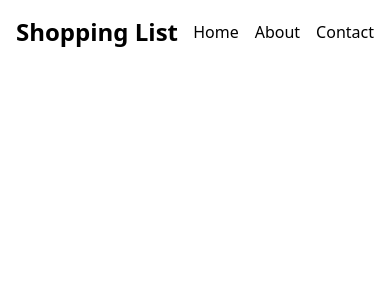
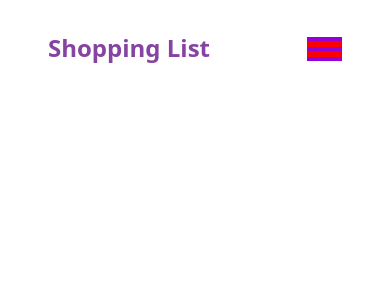
Before and after one commit to Mirwais01/shopping-list, a React (Create React App) app: page / in a window 390 px wide. Shown: the top 300 px of the page. Built offline with nearby package versions, Linux system fonts and the light colour scheme.

Commit message:
hamburger icon

```diff
--- a/public/index.html
+++ b/public/index.html
@@ -24,7 +24,7 @@
       work correctly both with client-side routing and a non-root public URL.
       Learn how to configure a non-root public URL by running `npm run build`.
     -->
-    <title>React App</title>
+    <title>Shopping List</title>
   </head>
   <body>
     <noscript>You need to enable JavaScript to run this app.</noscript>
--- /dev/null
+++ b/src/App.css
@@ -0,0 +1,26 @@
+.hamburger-btn {
+  width: 35px;
+  height: 24px;
+  vertical-align: middle;
+  background-color: red;
+  position: relative;
+}
+
+.hamburger-top,
+.hamburger-middle,
+.hamburger-bottom {
+  content: "";
+  position: absolute;
+  top: 0;
+  left: 0;
+  width: 100%;
+  height: 4px;
+  background-color: darkviolet;
+}
+.hamburger-middle {
+  transform: translateY(10px);
+}
+
+.hamburger-bottom {
+  transform: translateY(20px);
+}
--- a/src/components/App.jsx
+++ b/src/components/App.jsx
@@ -1,3 +1,5 @@
+import "../App.css";
+
 export default function App() {
   return (
     <div>
@@ -8,13 +10,34 @@ export default function App() {
 
 function Nav() {
   return (
-    <nav className="flex justify-between items-center p-4">
-      <h1 className="text-2xl font-bold">Shopping List</h1>
-      <ul className="flex gap-4">
-        <li>Home</li>
-        <li>About</li>
-        <li>Contact</li>
-      </ul>
-    </nav>
+    <div className="container mx-auto">
+      <nav className="flex justify-between items-center px-12 py-8">
+        <h1 className="text-2xl font-bold text-darkViolet">Shopping List</h1>
+        {/* desctop menu  */}
+        <ul className="hidden md:flex gap-9 text-darkViolet md:text-lg">
+          <li className="group cursor-pointer ">
+            <span className="group-hover:text-lightViolet">Home</span>
+            <div className="group-hover:border-b-2 group-hover:border-b-lightViolet mx-2"></div>
+          </li>
+          <li className="group cursor-pointer ">
+            <span className="group-hover:text-lightViolet">About</span>
+            <div className="group-hover:border-b-2 group-hover:border-b-lightViolet mx-2"></div>
+          </li>
+          <li className="group cursor-pointer ">
+            <span className="group-hover:text-lightViolet">Contact</span>
+            <div className="group-hover:border-b-2 group-hover:border-b-lightViolet mx-2"></div>
+          </li>
+        </ul>
+
+        {/* humberger btn */}
+        <div className="hamburger">
+          <button className="hamburger-btn">
+            <span className="hamburger-top"></span>
+            <span className="hamburger-middle"></span>
+            <span className="hamburger-bottom"></span>
+          </button>
+        </div>
+      </nav>
+    </div>
   );
 }
--- a/tailwind.config.js
+++ b/tailwind.config.js
@@ -2,7 +2,14 @@
 module.exports = {
   content: ["./src/**/*.{js,jsx,ts,tsx}"],
   theme: {
-    extend: {},
+    extend: {
+      colors: {
+        lightAntique: "#FFEBB2",
+        lightPink: "#E59BE9",
+        lightViolet: "#D862BC",
+        darkViolet: "#8644A2",
+      },
+    },
   },
   plugins: [],
 };
```
